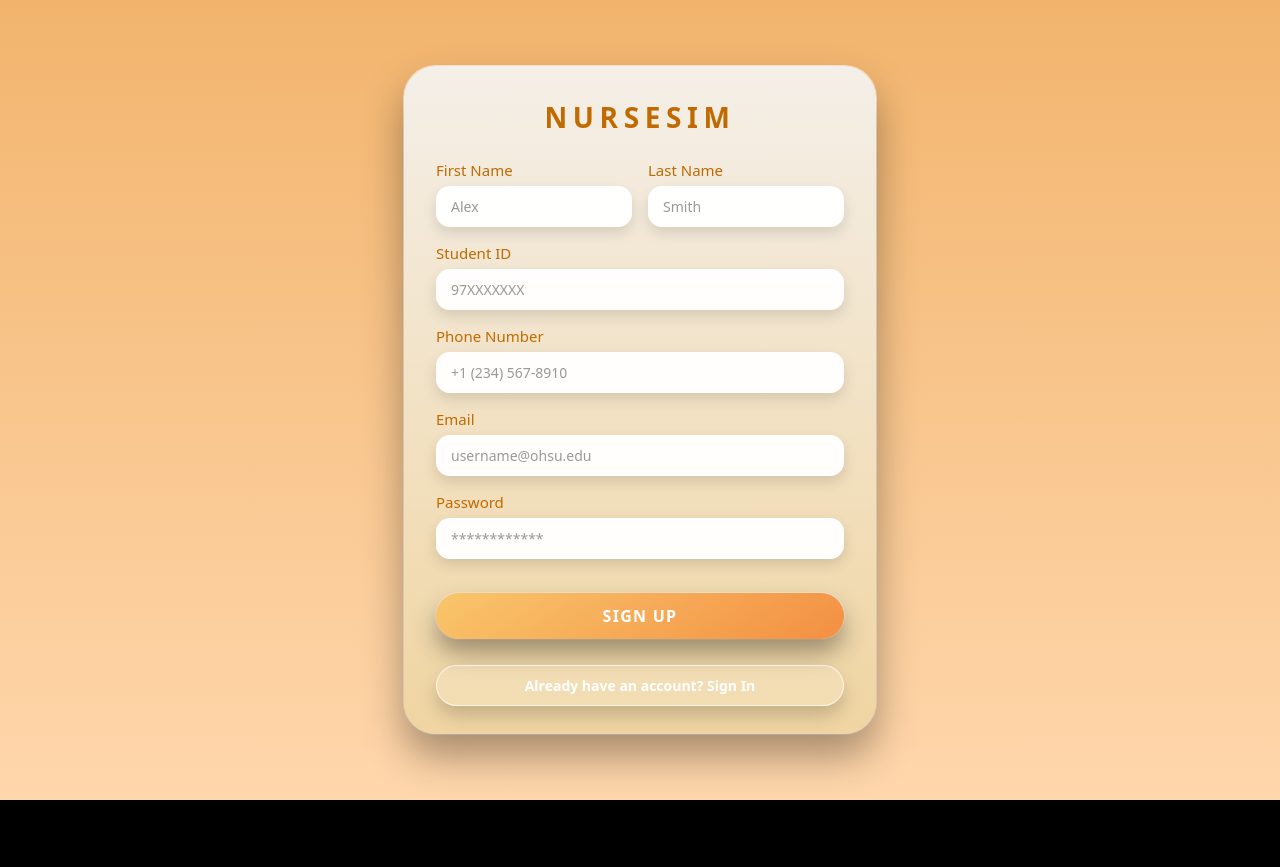
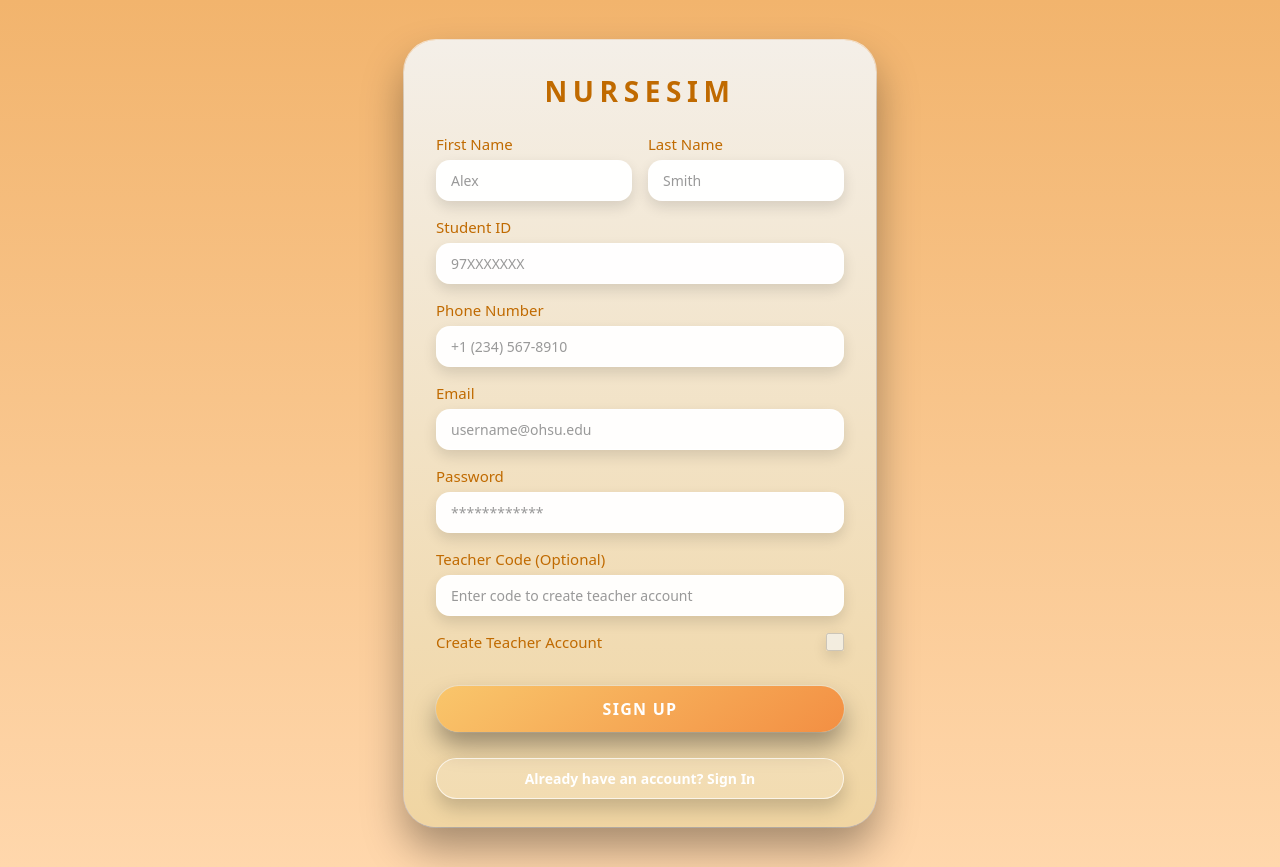
Before and after one commit to dalyai33/NurseSim, a React (Vite) app in the folder web/: page /signup in a window 1280 px wide. Before the commit the page ends 800 px from the top, so only its background shows below. Built offline with nearby package versions, Linux system fonts and the light colour scheme; a web font is replaced by a local one.

Commit message:
Creates teacher roll for teacher view.

```diff
--- a/web/src/features/auth/SignUpPage.tsx
+++ b/web/src/features/auth/SignUpPage.tsx
@@ -11,6 +11,8 @@
   const [lastName, setLastName] = useState("");
   const [studentID, setStudentID] = useState("");
   const [phoneNumber, setPhoneNumber] = useState("");
+  const [teacherCode, setTeacherCode] = useState("");
+  const [isTeacher, setIsTeacher] = useState(false);
 
   const [errors, setErrors] = useState<{
     firstName?: string;
@@ -19,6 +21,7 @@
     phoneNumber?: string;
     email?: string;
     pw?: string;
+    teacherCode?: string;
     form?: string;
   }>({});
   const [loading, setLoading] = useState(false);
@@ -38,6 +41,10 @@
 
     if (!pw) nextErrors.pw = "Password required.";
 
+    if (isTeacher && teacherCode !== "NurseSimCapstone") {
+      nextErrors.teacherCode = "Invalid teacher code.";
+    }
+
     setErrors(nextErrors);
 
     if (Object.keys(nextErrors).length > 0) return;
@@ -54,6 +61,8 @@
           phone_number: phoneNumber,
           email,
           password: pw,
+          is_teacher: isTeacher,
+          teacher_code: teacherCode,
         }),
       });
 
@@ -168,6 +177,65 @@
               {errors.pw && <p className="error">{errors.pw}</p>}
             </div>
 
+            <div className="field">
+              <label htmlFor="teacherCode">Teacher Code (Optional)</label>
+              <input
+                id="teacherCode"
+                type="text"
+                value={teacherCode}
+                onChange={(e) => {
+                  setTeacherCode(e.target.value);
+                  if (e.target.value === "NurseSimCapstone") {
+                    setIsTeacher(true);
+                    setErrors((prev) => {
+                      const next = { ...prev };
+                      delete next.teacherCode;
+                      return next;
+                    });
+                  } else {
+                    setIsTeacher(false);
+                  }
+                }}
+                placeholder="Enter code to create teacher account"
+                aria-invalid={!!errors.teacherCode}
+              />
+              {errors.teacherCode && <p className="error">{errors.teacherCode}</p>}
+            </div>
+
+            <div className="field">
+              <label htmlFor="isTeacher" style={{ display: "flex", alignItems: "center", justifyContent: "space-between", cursor: "pointer" }}>
+                <span>Create Teacher Account</span>
+                <input
+                  id="isTeacher"
+                  type="checkbox"
+                  checked={isTeacher}
+                  onChange={(e) => {
+                    if (e.target.checked && teacherCode !== "NurseSimCapstone") {
+                      setErrors((prev) => ({
+                        ...prev,
+                        teacherCode: "Please enter the correct teacher code first.",
+                      }));
+                      setIsTeacher(false);
+                    } else {
+                      setIsTeacher(e.target.checked);
+                      setErrors((prev) => {
+                        const next = { ...prev };
+                        delete next.teacherCode;
+                        return next;
+                      });
+                    }
+                  }}
+                  disabled={teacherCode !== "NurseSimCapstone"}
+                  style={{
+                    width: "18px",
+                    height: "18px",
+                    cursor: teacherCode === "NurseSimCapstone" ? "pointer" : "not-allowed",
+                    margin: 0
+                  }}
+                />
+              </label>
+            </div>
+
             <button className="btn" type="submit" disabled={loading}>
               {loading ? "Signing up..." : "Sign Up"}
             </button>
```
Also changed, not shown: web/src/features/auth/readme.txt (added), 1 other file (tests, documents, lock files or other folders).
